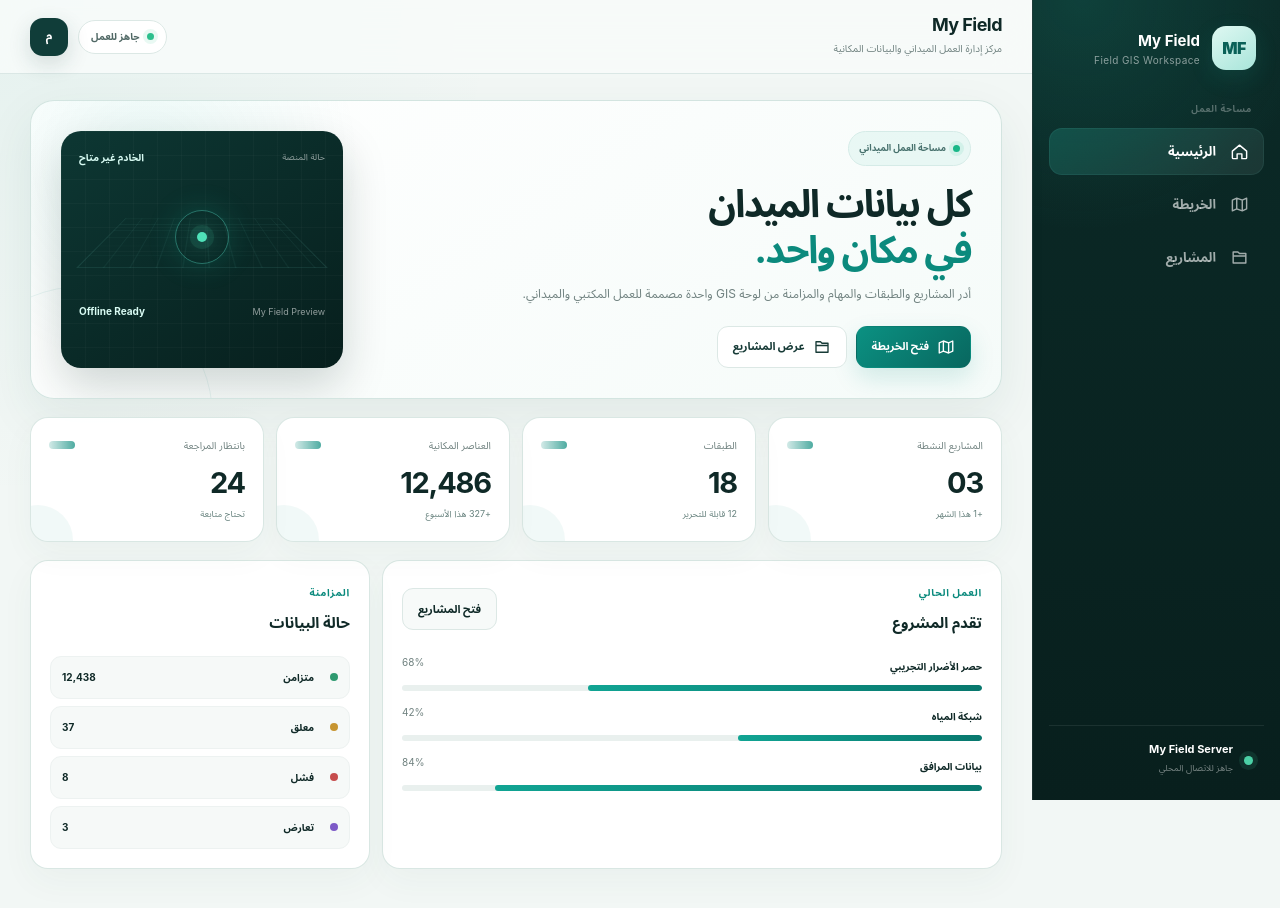
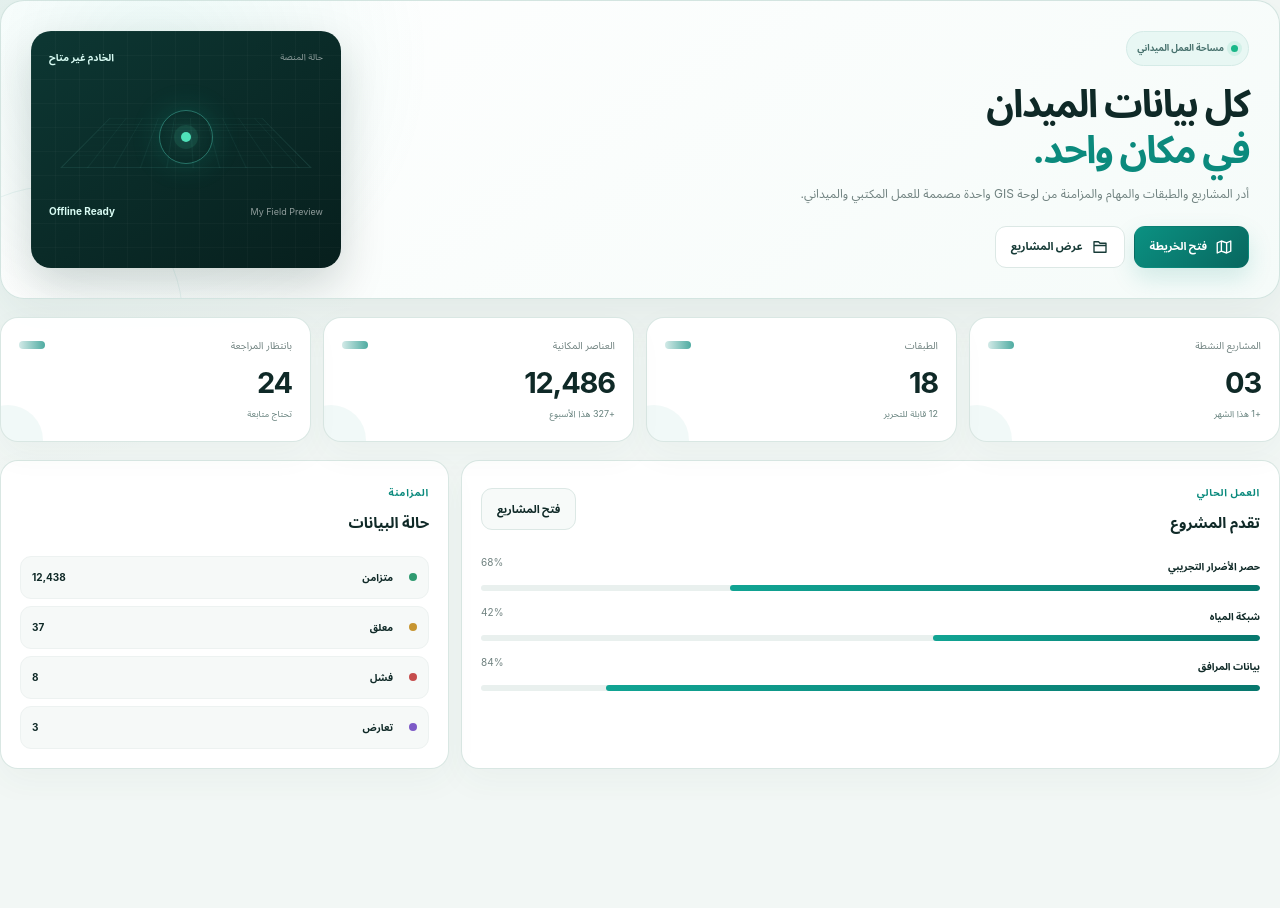
Before and after one commit to mmashharawi2021-cell/my-field, a React (Vite) app in the folder web/: page / in a window 1280 px wide. Shown: the top 908 px of the page. After the commit the page ends 800 px from the top, so only its background shows below. Built offline with nearby package versions, Linux system fonts and the light colour scheme; no server answers.

Commit message:
phase03: update web/src/app/App.tsx

```diff
--- a/web/src/app/App.tsx
+++ b/web/src/app/App.tsx
@@ -1,15 +1,12 @@
 import { HashRouter } from 'react-router-dom'
 import { AppProviders } from './AppProviders'
 import { AppRoutes } from './AppRoutes'
-import { AppShell } from '../components/layout/AppShell'
 
 export default function App() {
   return (
     <AppProviders>
       <HashRouter>
-        <AppShell>
-          <AppRoutes />
-        </AppShell>
+        <AppRoutes />
       </HashRouter>
     </AppProviders>
   )
```
